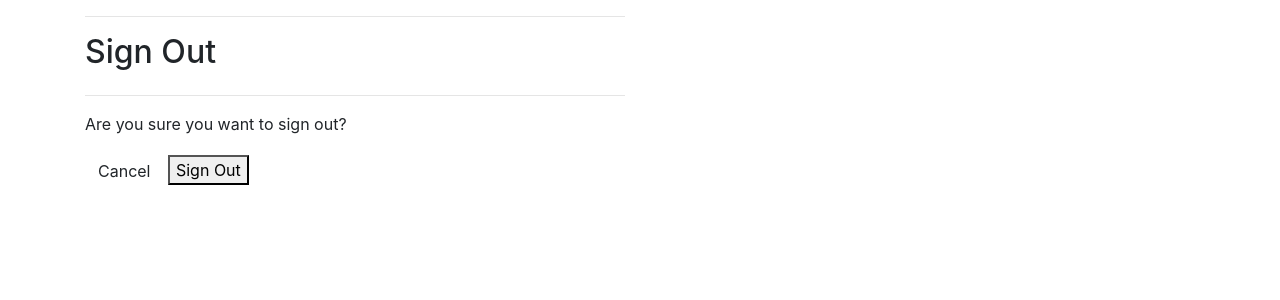
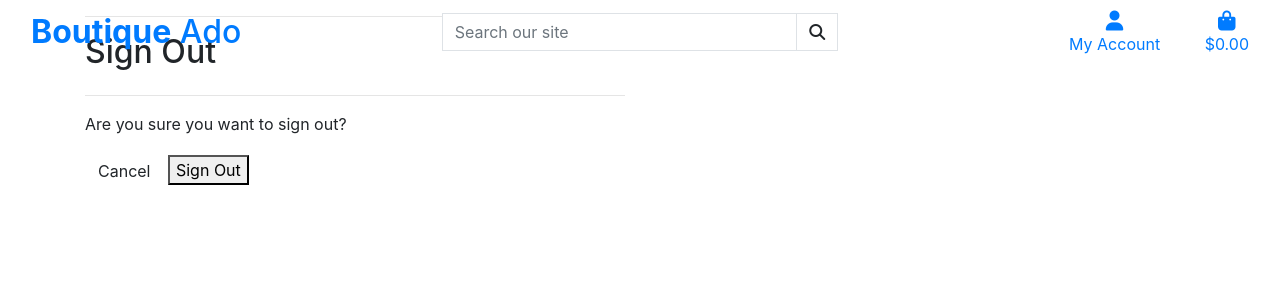
Before and after one commit to Kay13051976/boutique_ado_v7, a Django app: page /accounts/logout/ in a window 1280 px wide. Shown: the top 300 px of the page. Run offline with Django 3.2, Linux system fonts and the light colour scheme; a user stored in the database is signed in; some libraries are stand-ins or nearby versions.

Commit message:
Added main page header

```diff
--- a/boutique_ado/settings.py
+++ b/boutique_ado/settings.py
@@ -25,7 +25,7 @@ SECRET_KEY = 'django-insecure-ntrn$_ds7*vvmn0xdnvzz5ma#xd4x!7lpoc&v&+#tr!-&we1l5
 # SECURITY WARNING: don't run with debug turned on in production!
 DEBUG = True
 
-ALLOWED_HOSTS = ['8000-kay13051976-boutiqueado-k90u68z4x78.ws-eu117.gitpod.io']
+ALLOWED_HOSTS = ['8000-kay13051976-boutiqueado-akjqqxtu82t.ws-eu117.gitpod.io']
 
 
 # Application definition
--- a/templates/base.html
+++ b/templates/base.html
@@ -36,9 +36,66 @@
   </head>
   <body>
     <header class="container-fluid fixed-top">
-
-    </header>
-
+      <div class="row">
+          <div class="col-12 col-lg-4 my-auto py-1 py-lg-0 text-center text-lg-left">
+              <a href="{% url 'home' %}" class="nav-link main-logo-link">
+                  <h2 class="logo-font text-black my-0"><strong>Boutique</strong> Ado</h2>
+              </a>
+          </div>
+          <div class="col-12 col-lg-4 my-auto py-1 py-lg-0">
+              <form method="GET" action="">
+                  <div class="input-group w-100">
+                      <input class="form-control border border-black rounded-0" type="text" name="q" placeholder="Search our site">
+                      <div class="input-group-append">
+                          <button class="form-control btn btn-black border border-black rounded-0" type="submit">
+                              <span class="icon">
+                                  <i class="fas fa-search"></i>
+                              </span>
+                          </button>
+                      </div>
+                  </div>
+              </form>
+          </div>
+          <div class="col-12 col-lg-4 my-auto py-1 py-lg-0">
+              <ul class="list-inline list-unstyled text-center text-lg-right my-0">
+                  <li class="list-inline-item dropdown">
+                      <a class="text-black nav-link" href="#" id="user-options" data-toggle="dropdown" aria-haspopup="true" aria-expanded="false">
+                          <div class="text-center">
+                              <div><i class="fas fa-user fa-lg"></i></div>
+                              <p class="my-0">My Account</p>
+                          </div>
+                      </a>
+                      <div class="dropdown-menu border-0" aria-labelledby="user-options">
+                          {% if request.user.is_authenticated %}
+                              {% if request.user.is_superuser %}
+                                  <a href="" class="dropdown-item">Product Management</a>
+                              {% endif %}
+                              <a href="" class="dropdown-item">My Profile</a>
+                              <a href="{% url 'account_logout' %}" class="dropdown-item">Logout</a>
+                          {% else %}
+                              <a href="{% url 'account_signup' %}" class="dropdown-item">Register</a>
+                              <a href="{% url 'account_login' %}" class="dropdown-item">Login</a>
+                          {% endif %}
+                      </div>
+                  </li>
+                  <li class="list-inline-item">
+                      <a class="{% if grand_total %}text-info font-weight-bold{% else %}text-black{% endif %} nav-link" href="">
+                          <div class="text-center">
+                              <div><i class="fas fa-shopping-bag fa-lg"></i></div>
+                              <p class="my-0">
+                                  {% if grand_total %}
+                                      ${{ grand_total|floatformat:2 }}
+                                  {% else %}
+                                      $0.00
+                                  {% endif %}
+                              </p>
+                          </div>
+                      </a>
+                  </li>
+              </ul>
+          </div>
+      </div>
+  </header>
 
     {% if messages %}
         <div class="message-container"></div>
```
Also changed, not shown: home/templates/home/index.html (+14 -1 lines), .gitpod.yml (added).
